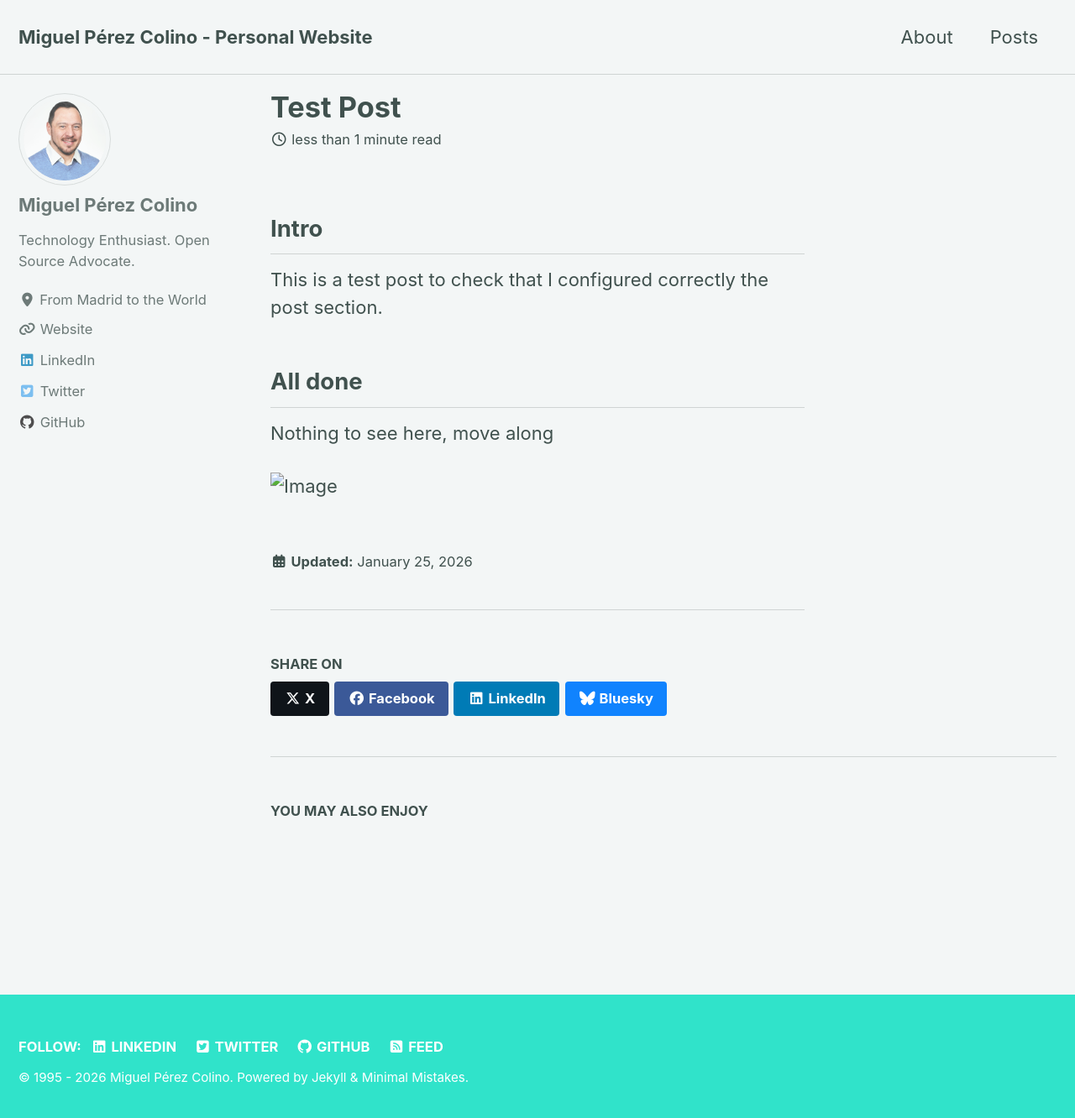
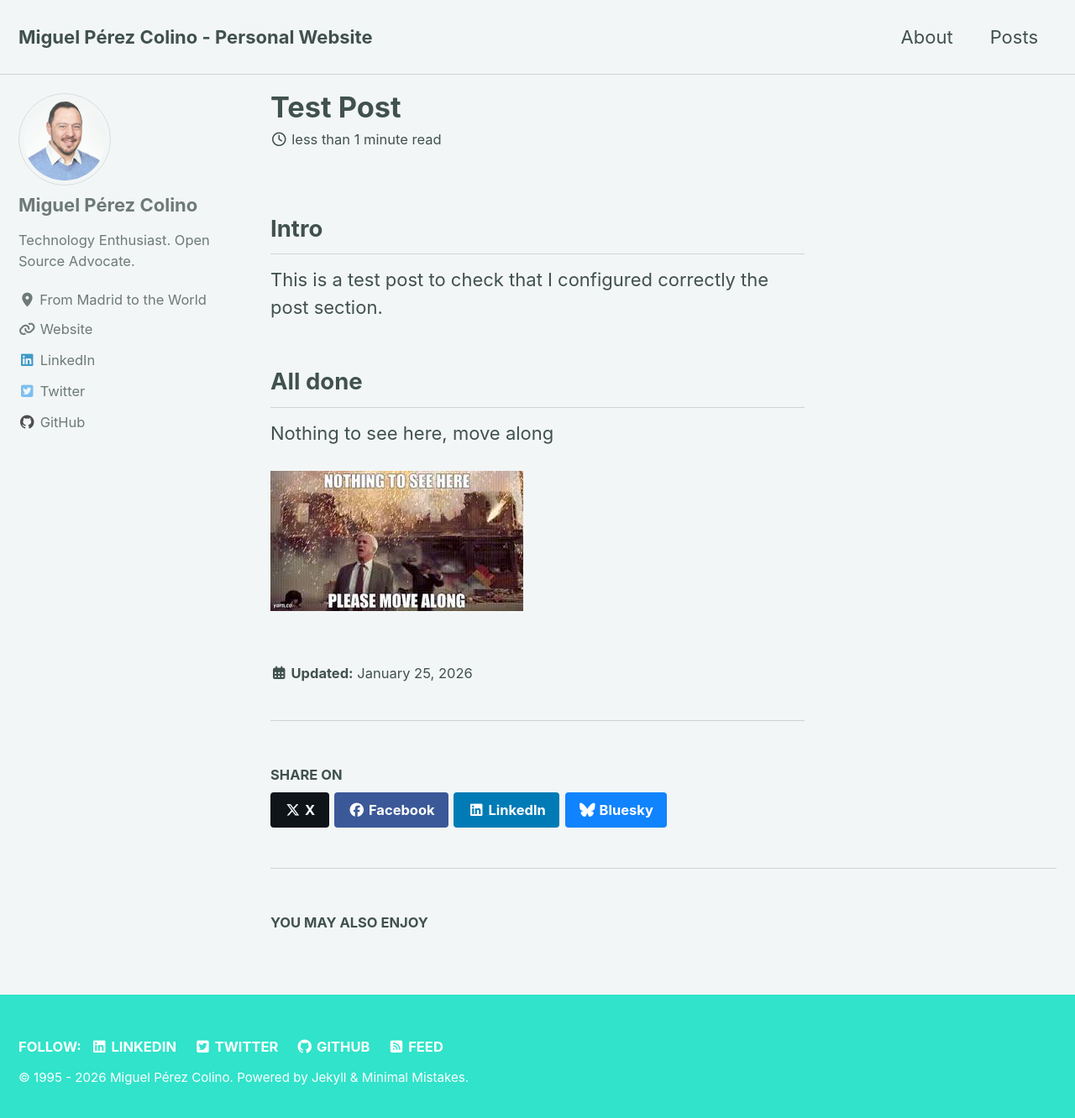
Before and after one commit to juanbrny/mmmmmmpc.github.io, a Jekyll site: the page built from _posts/2026-01-25-test-post.md, in a window 1280 px wide and 1340 px high. Shown: the top 1332 px of the window at 84% size. Built offline with Jekyll 4.4.1, drawn with Linux system fonts in a browser that asks for light colours; cached includes are drawn as plain includes; some web fonts are replaced.

Commit message:
Updated post

```diff
--- a/_posts/2026-01-25-test-post.md
+++ b/_posts/2026-01-25-test-post.md
@@ -15,4 +15,4 @@ This is a test post to check that I configured correctly the post section.
 
 Nothing to see here, move along
 
-![Image](../assets/images/i2026-01-25_test_post/nothing_to_see_here.jpg "NTSH")
+![Image](../assets/images/2026-01-25_test_post/nothing_to_see_here.jpg)
```
